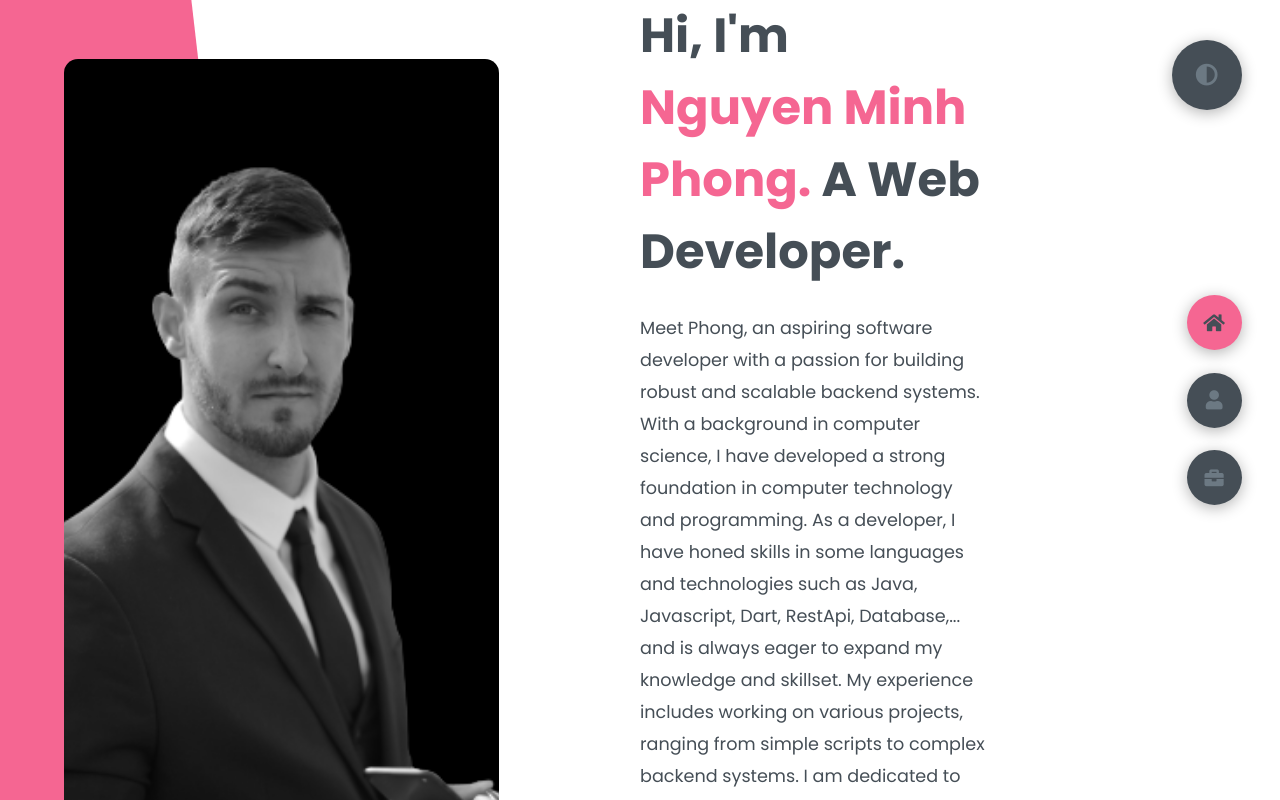
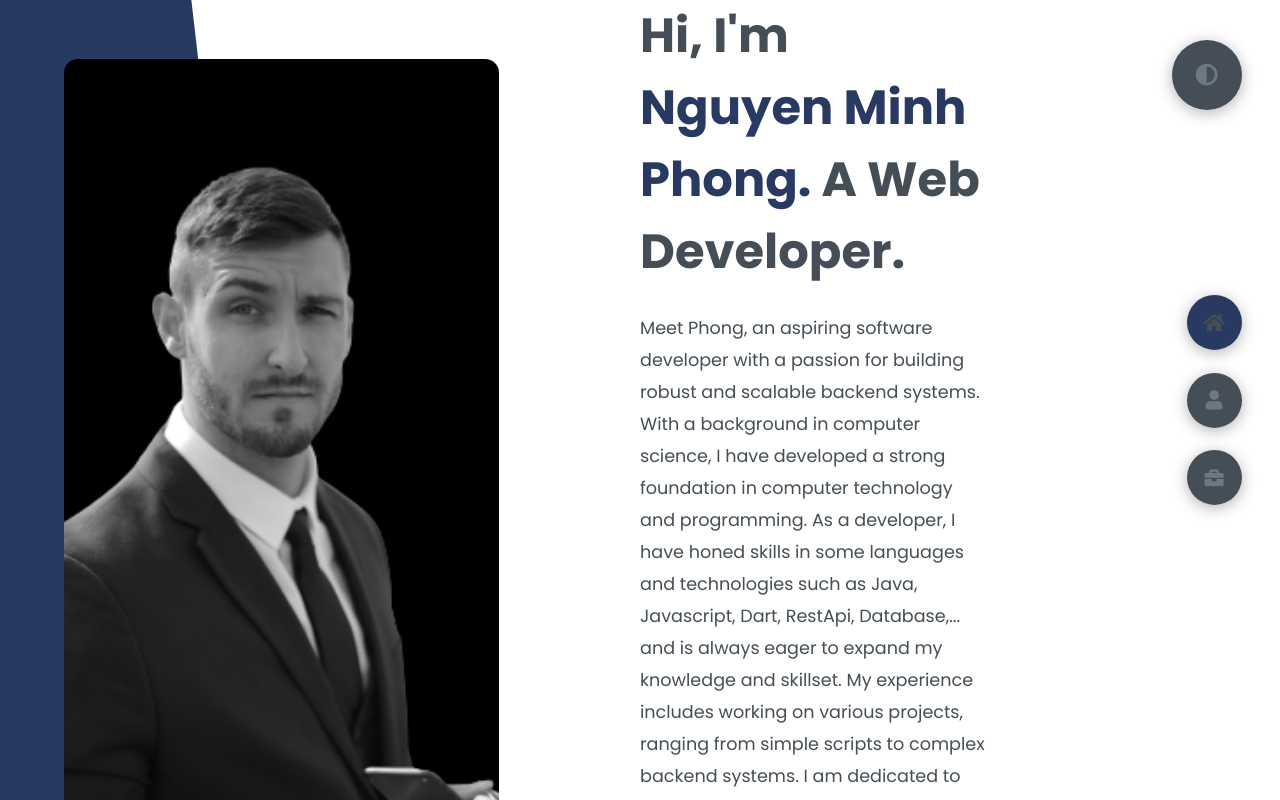
Before and after one commit to minhphonghp2003/minhphonghp2003.github.io, a plain HTML site: page index.html in a window 1280 px wide. Both pictures are taken after a click on the element 1206 px from the left and 75 px from the top of the page. Shown: the top 800 px of the page. Drawn offline with Linux system fonts and the light colour scheme.

Commit message:
Update styles.css

```diff
--- a/styles/styles.css
+++ b/styles/styles.css
@@ -395,7 +395,7 @@
 
 .light-mode {
   --color-primary: #FFFFFF;
-  --color-secondary: #F56692;
+  --color-secondary: #283a62;
   --color-white: #454e56;
   --color-black: #000;
   --color-grey0: #f8f8f8;
```
